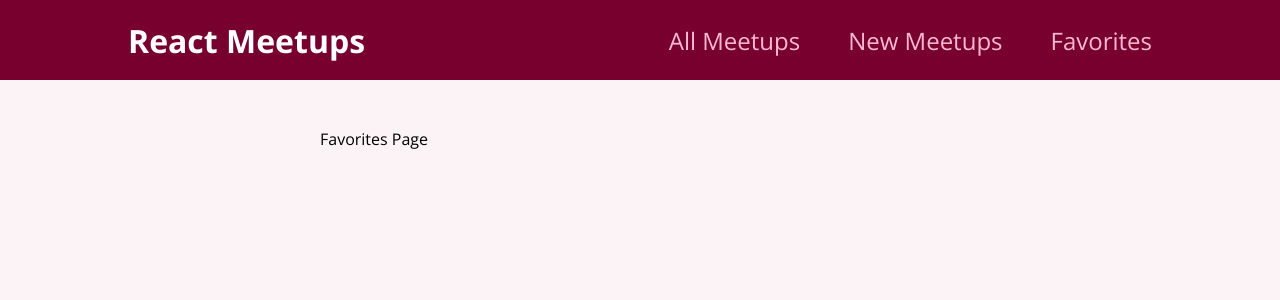
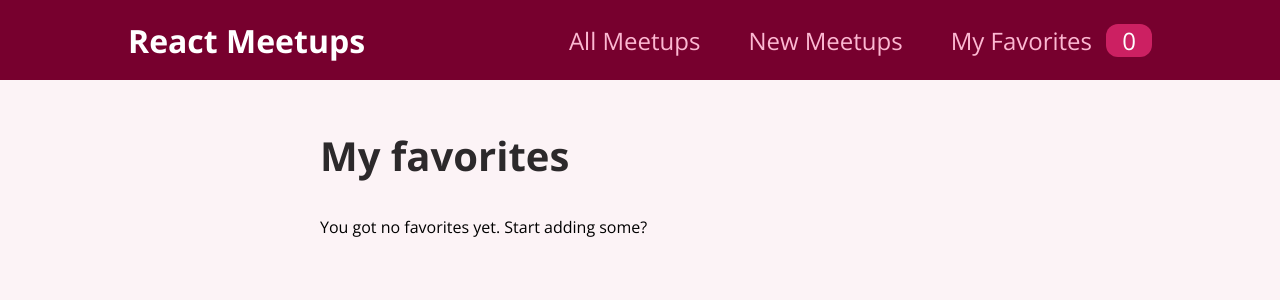
Before and after one commit to windyScripts/react-meetup, a React (Create React App) app: page /favorites in a window 1280 px wide. Shown: the top 300 px of the page. Built offline with nearby package versions, Linux system fonts and the light colour scheme.

Commit message:
counting favorites on navbar implemented

```diff
--- a/src/components/layout/MainNavigation.js
+++ b/src/components/layout/MainNavigation.js
@@ -1,8 +1,12 @@
+import { useContext } from 'react';
 import { Link } from 'react-router-dom'
 
 import classes from './MainNavigation.module.css'
+import FavoritesContext from '../../store/favorites-context';
 
 function MainNavigation() {
+const favoritesctx = useContext(FavoritesContext);
+
   return (
     <header className={classes.header}>
       <div className={classes.logo}>React Meetups</div>
@@ -15,7 +19,7 @@
             <Link to='/new-meetup'>New Meetups</Link>
           </li>
           <li>
-            <Link to='/favorites'>Favorites</Link>
+            <Link to='/favorites'>My Favorites <span className={classes.badge}>{favoritesctx.totalFavorites}</span></Link>
           </li>
         </ul>
       </nav>
--- a/src/pages/Favorites.js
+++ b/src/pages/Favorites.js
@@ -1,5 +1,21 @@
+import { useContext } from "react";
+import FavoritesContext from "../store/favorites-context";
+import MeetupList from "../components/meetups/MeetupList";
+
 function FavoritesPage() {
-    return <div>Favorites Page</div>;
+  const favoritesCtx = useContext(FavoritesContext);
+  let content;
+  if (favoritesCtx.totalFavorites === 0) {
+    content = <p>You got no favorites yet. Start adding some?</p>;
+  } else {
+    content = <MeetupList meetups={favoritesCtx.favorites} />;
+  }
+  return (
+    <section>
+      <h1>My favorites</h1>
+      {content}
+    </section>
+  );
 }
 
 export default FavoritesPage;
```
